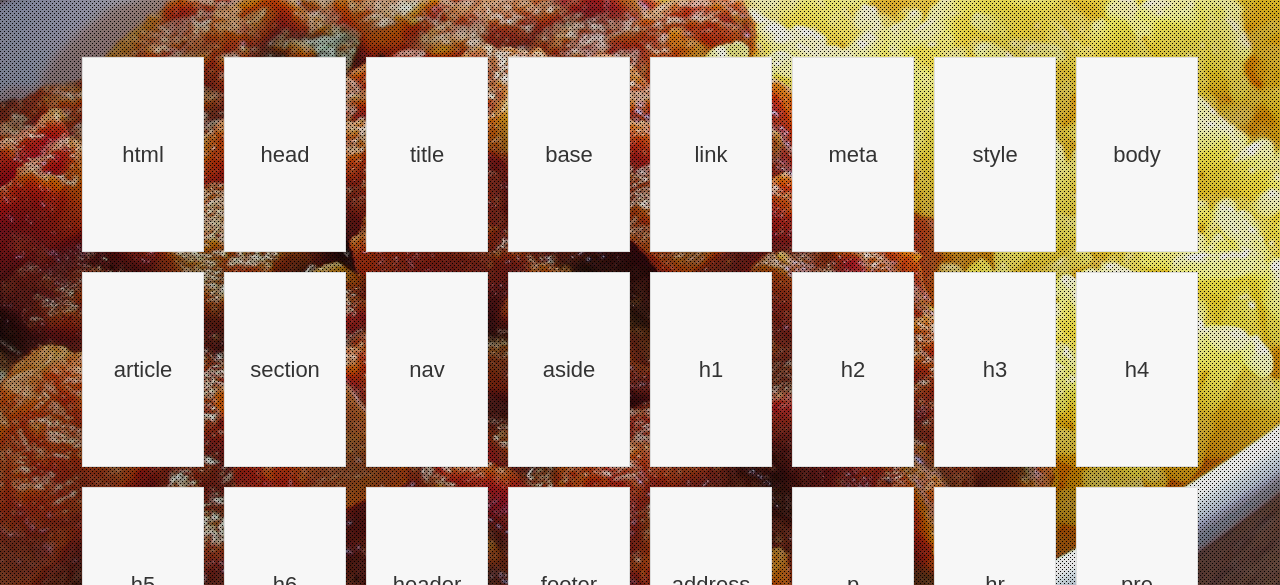
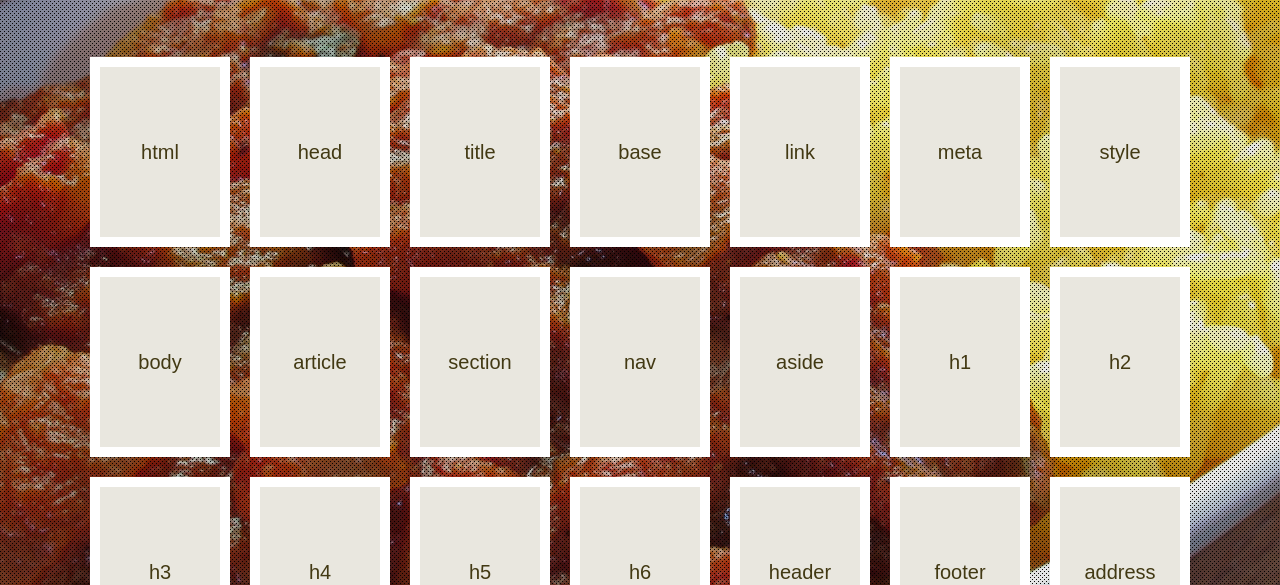
Before and after one commit to kyaido/curry, a website: page index.html in a window 1280 px wide. Shown: the part 215-800 px from the top of the page. Drawn offline with nearby package versions, Linux system fonts and the light colour scheme.

Commit message:
card animation

```diff
--- a/scss/_module.scss
+++ b/scss/_module.scss
@@ -20,19 +20,36 @@
   align-content: flex-start;
 }
 .tags li {
-  flex-basis: 80px;
+  flex-basis: 120px;
+  position: relative;
   margin: 10px;
-  padding: 80px 20px;
-  background-color: #f7f7f7;
-  border: #ddd 1px solid;
+  padding: 80px 10px;
+  color: #423913;
   font-family: 'Source Sans Pro',sans-serif;
-  font-size: 22px;
+  font-size: 20px;
   cursor: pointer;
   text-align: center;
-  transition: background-color .4s;
+  transition: all .4s .4s;
+}
+.tags li:before {
+  position: absolute;
+  content: "";
+  top: 0;
+  left: 0;
+  z-index: -1;
+  display: block;
+  width: 100%;
+  height: 100%;
+  background-color: #e9e7df;
+  border: #fff 10px solid;
+  box-sizing: border-box;
+  transition: all .4s;
 }
 .tags .selected {
-  background-color: rgba(0, 0, 0, .2);
+  transform: rotate(10deg);
+}
+.tags .selected:before {
+  border-width: 70px;
 }
 
 /* modal */
@@ -45,7 +62,7 @@
   width: 100%;
   height: 100%;
   background-color: rgba(0, 0, 0, .5);
-  transition: opacity 1.5s .6s;
+  transition: opacity 1.5s 1s;
 }
 .modal .content {
   position: fixed;
@@ -57,7 +74,6 @@
   height: 90%;
   margin: auto;
   background-color: #fff;
-  border-radius: 5px;
 }
 .modal .content .inner {
   width: 100%;
@@ -65,7 +81,6 @@
   padding: 50px;
   background-color: rgba(0, 0, 0, .1);
   box-sizing: border-box;
-  border-radius: 5px;
   overflow: auto;
 }
 .modal .content .introduce {
```
Also changed, not shown: css/style.css.
